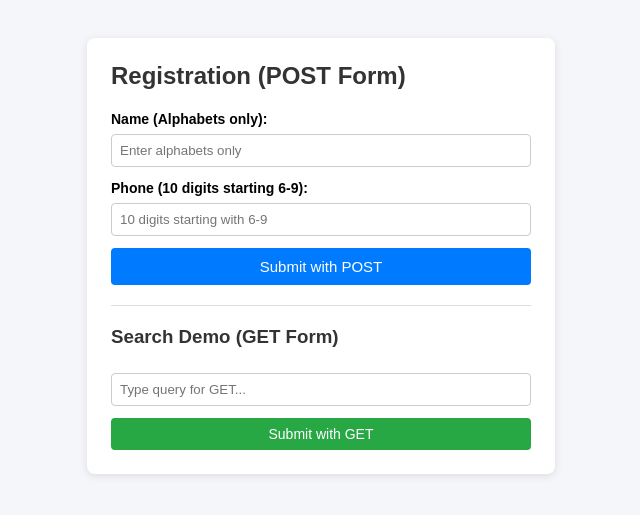
After one commit to gurucharan15/Diet-Django-3rdyears, a Django app: page /form/ in a window 1280 px wide. The commit adds this page. Shown: the top 515 px of the page, without its empty margins (319-959 px from the left). Run offline with Django 5.2, Linux system fonts and the light colour scheme.

Commit message:
Add simple form and handling page with GET, POST, and regex validation

```diff
--- /dev/null
+++ b/mysite/employee/forms.py
@@ -0,0 +1,31 @@
+import re
+from django import forms
+
+class StudentForm(forms.Form):
+    # Field 1: Name
+    name = forms.CharField(
+        label="Full Name",
+        widget=forms.TextInput(attrs={'placeholder': 'Enter alphabets only'})
+    )
+
+    # Field 2: Phone number
+    phone = forms.CharField(
+        label="Phone Number",
+        widget=forms.TextInput(attrs={'placeholder': '10 digits starting with 6-9'})
+    )
+
+    # Regex validation for Name (Alphabets and spaces only)
+    def clean_name(self):
+        name = self.cleaned_data['name']
+        pattern = r'^[a-zA-Z\s]+$'
+        if not re.match(pattern, name):
+            raise forms.ValidationError("Invalid Name: Only alphabets allowed.")
+        return name
+
+    # Regex validation for Phone (10 digits starting with 6, 7, 8, or 9)
+    def clean_phone(self):
+        phone = self.cleaned_data['phone']
+        pattern = r'^[6-9]\d{9}$'
+        if not re.match(pattern, phone):
+            raise forms.ValidationError("Invalid Phone: Must be 10 digits starting with 6-9.")
+        return phone
--- /dev/null
+++ b/mysite/employee/templates/form.html
@@ -0,0 +1,94 @@
+<!DOCTYPE html>
+<html>
+<head>
+    <title>Django Form &amp; Regex Demo</title>
+    <style>
+        body {
+            font-family: Arial, sans-serif;
+            background: #f4f6f9;
+            padding: 30px;
+        }
+        .box {
+            background: white;
+            max-width: 420px;
+            margin: 0 auto;
+            padding: 24px;
+            border-radius: 8px;
+            box-shadow: 0 2px 8px rgba(0,0,0,0.1);
+        }
+        h2, h3 { color: #333; margin-top: 0; }
+        label { font-weight: bold; font-size: 14px; }
+        input[type="text"] {
+            width: 100%;
+            padding: 8px;
+            margin: 6px 0 12px;
+            border: 1px solid #ccc;
+            border-radius: 4px;
+            box-sizing: border-box;
+        }
+        .error { color: #d9534f; font-size: 13px; margin-top: -8px; margin-bottom: 10px; }
+        .btn-post {
+            width: 100%;
+            padding: 10px;
+            background: #007bff;
+            color: white;
+            border: none;
+            border-radius: 4px;
+            cursor: pointer;
+            font-size: 15px;
+        }
+        .btn-get {
+            width: 100%;
+            padding: 8px;
+            background: #28a745;
+            color: white;
+            border: none;
+            border-radius: 4px;
+            cursor: pointer;
+            font-size: 14px;
+        }
+        .divider { margin: 20px 0; border: 0; border-top: 1px solid #ddd; }
+        .get-result { background: #e8f5e9; padding: 10px; border-radius: 4px; font-size: 14px; }
+    </style>
+</head>
+<body>
+
+    <div class="box">
+        <!-- POST Form with CSRF and Regex Validation -->
+        <h2>Registration (POST Form)</h2>
+        <form method="POST">
+            {% csrf_token %}
+
+            <label>Name (Alphabets only):</label>
+            {{ form.name }}
+            {% if form.name.errors %}
+                <div class="error">{{ form.name.errors.0 }}</div>
+            {% endif %}
+
+            <label>Phone (10 digits starting 6-9):</label>
+            {{ form.phone }}
+            {% if form.phone.errors %}
+                <div class="error">{{ form.phone.errors.0 }}</div>
+            {% endif %}
+
+            <button type="submit" class="btn-post">Submit with POST</button>
+        </form>
+
+        <hr class="divider">
+
+        <!-- GET Form Demo -->
+        <h3>Search Demo (GET Form)</h3>
+        <form method="GET">
+            <input type="text" name="search" placeholder="Type query for GET...">
+            <button type="submit" class="btn-get">Submit with GET</button>
+        </form>
+
+        {% if search_query %}
+            <div class="get-result" style="margin-top: 12px;">
+                <strong>GET Value Received:</strong> {{ search_query }}
+            </div>
+        {% endif %}
+    </div>
+
+</body>
+</html>
--- a/mysite/employee/views.py
+++ b/mysite/employee/views.py
@@ -1,17 +1,34 @@
 from django.shortcuts import render
+try:
+    from .forms import StudentForm
+except ImportError:
+    from employee.forms import StudentForm
 
-# Create your views here.
 def home(request):
-    context = {
-        'title': 'Employee Management System',
-        'message': 'Welcome to Employee Portal',
-        'employees': [
-            {'id': 101, 'name': 'Alex Johnson', 'role': 'Software Engineer', 'department': 'Engineering', 'status': 'Active'},
-            {'id': 102, 'name': 'Sarah Williams', 'role': 'UI/UX Designer', 'department': 'Design', 'status': 'Active'},
-            {'id': 103, 'name': 'Michael Chen', 'role': 'Project Manager', 'department': 'Operations', 'status': 'On Leave'},
-            {'id': 104, 'name': 'Emily Davis', 'role': 'QA Lead', 'department': 'Quality Assurance', 'status': 'Active'},
-        ],
-        'total_employees': 4,
-        'departments_count': 3,
-    }
-    return render(request, 'home.html', context)
+    return render(request, 'home.html')
+
+def form_demo(request):
+    search_query = None
+
+    # 1. Handling POST Request (Form Submission with Regex Validation)
+    if request.method == 'POST':
+        form = StudentForm(request.POST)
+        if form.is_valid():
+            # Data after regex validation passes
+            name = form.cleaned_data['name']
+            phone = form.cleaned_data['phone']
+            return render(request, 'result.html', {
+                'name': name,
+                'phone': phone,
+                'method': 'POST'
+            })
+    else:
+        # 2. Handling GET Request (Empty Form or Query String)
+        form = StudentForm()
+        search_query = request.GET.get('search')  # Demonstrating GET data extraction
+
+    return render(request, 'form.html', {
+        'form': form,
+        'search_query': search_query,
+        'method': request.method
+    })
--- a/mysite/mysite/settings.py
+++ b/mysite/mysite/settings.py
@@ -25,7 +25,7 @@ SECRET_KEY = 'django-insecure-byi0_hp2z#yh9+*+#)(l8#zbo5qmv@m&cu^5ekdpzbiykazp^k
 # SECURITY WARNING: don't run with debug turned on in production!
 DEBUG = True
 
-ALLOWED_HOSTS = []
+ALLOWED_HOSTS = ['*']
 
 
 # Application definition
--- a/mysite/mysite/urls.py
+++ b/mysite/mysite/urls.py
@@ -20,5 +20,6 @@ from employee import views
 
 urlpatterns = [
     path('admin/', admin.site.urls),
-    path('', views.home),
+    path('', views.home, name='home'),
+    path('form/', views.form_demo, name='form_demo'),
 ]
```
Also changed, not shown: mysite/employee/templates/home.html (+13 -7 lines), mysite/employee/templates/result.html (added, +56 -0 lines).
